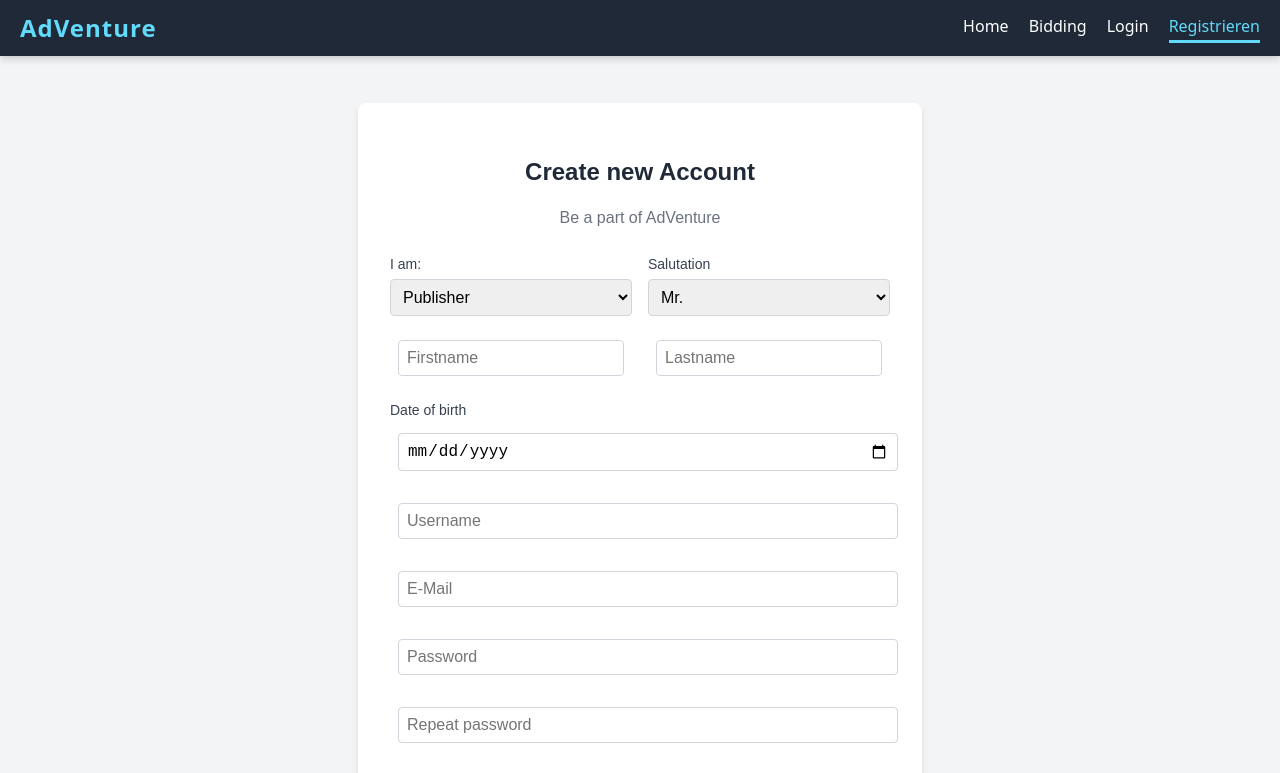
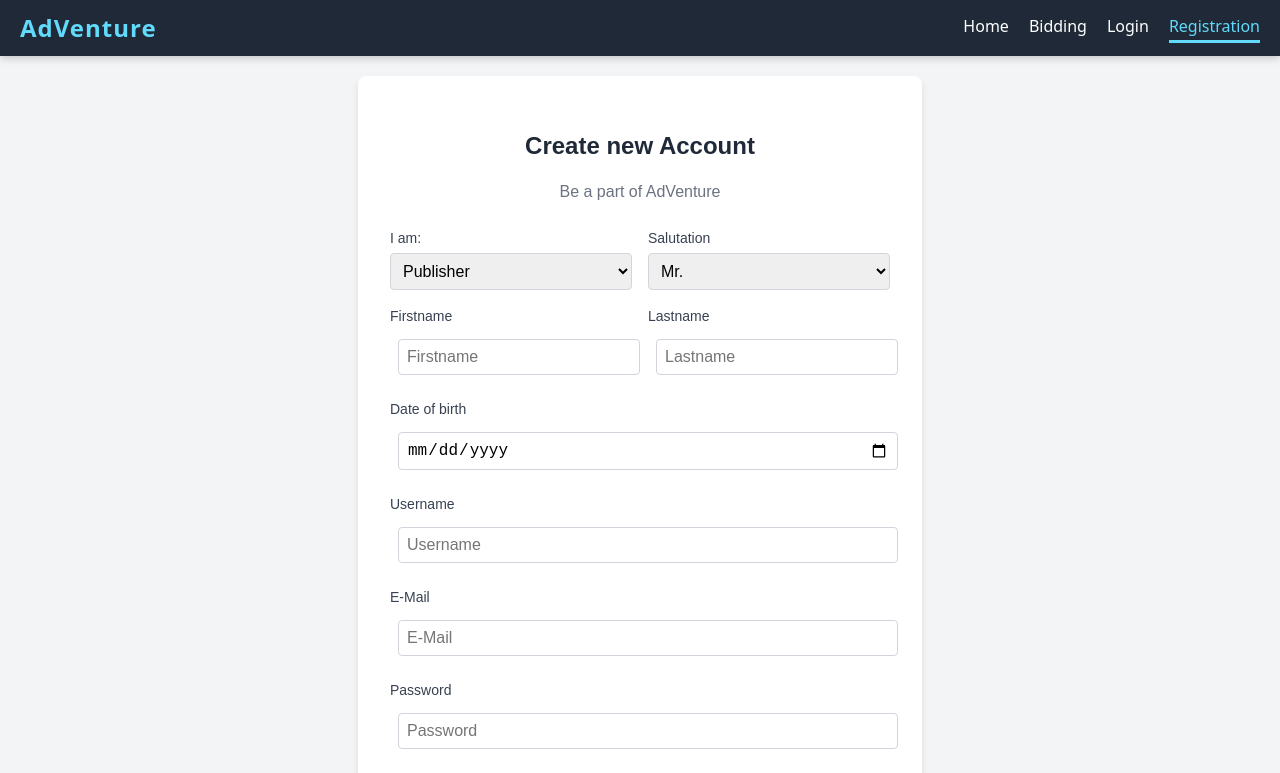
Before and after one commit to wi23b064ik/AdVenture_SEP, a React (Vite) app: page /register in a window 1280 px wide. Shown: the top 773 px of the page. Built offline with nearby package versions, Linux system fonts and the light colour scheme.

Commit message:
Sprachfehler

```diff
--- a/src/pages/NavBar.tsx
+++ b/src/pages/NavBar.tsx
@@ -67,7 +67,7 @@ export default function Navbar() {
               Login
             </NavLink>
             <NavLink to="/register" className={({ isActive }) => (isActive ? "active" : "")}>
-              Registrieren
+              Registration
             </NavLink>
           </>
         )}
--- a/src/pages/register.tsx
+++ b/src/pages/register.tsx
@@ -10,7 +10,7 @@ export default function Register() {
     firstname: '',
     lastname: '',
     date_of_birth: '',
-    role: 'Publisher', // Standardwert
+    role: 'Publisher',
     username: '',
     email: '',
     password: '',
@@ -20,7 +20,7 @@ export default function Register() {
   const [loading, setLoading] = useState(false);
   const [error, setError] = useState('');
 
-  // Handler für Änderungen in den Inputs
+  // Handler für Änderungen
   const handleChange = (e: React.ChangeEvent<HTMLInputElement | HTMLSelectElement>) => {
     setFormData({ ...formData, [e.target.name]: e.target.value });
   };
@@ -30,7 +30,6 @@ export default function Register() {
     setLoading(true);
     setError('');
 
-    // Passwort-Bestätigung prüfen
     if (formData.password !== formData.confirmPassword) {
       setError('The passwords do not match.');
       setLoading(false);
@@ -79,7 +78,7 @@ export default function Register() {
 
         <form onSubmit={handleRegister} style={styles.form}>
 
-          {/* Rolle und Anrede */}
+          {/* Zeile 1: Rolle und Anrede */}
           <div style={styles.row}>
             <div style={styles.inputGroup}>
               <label style={styles.label}>I am:</label>
@@ -98,24 +97,47 @@ export default function Register() {
             </div>
           </div>
 
-          {/* Name */}
+          {/* Zeile 2: Vorname und Nachname (Korrigiert) */}
           <div style={styles.row}>
+            <div style={styles.inputGroup}>
+              <label style={styles.label}>Firstname</label>
               <input name="firstname" placeholder="Firstname" required onChange={handleChange} style={styles.input} />
+            </div>
+            <div style={styles.inputGroup}>
+              <label style={styles.label}>Lastname</label>
               <input name="lastname" placeholder="Lastname" required onChange={handleChange} style={styles.input} />
             </div>
+          </div>
 
-          {/* Geburtsdatum */}
+          {/* Zeile 3: Geburtsdatum */}
           <div style={styles.inputGroup}>
             <label style={styles.label}>Date of birth</label>
             <input type="date" name="date_of_birth" required onChange={handleChange} style={styles.input} />
           </div>
 
-          {/* Login Daten */}
+          {/* Zeile 4: Username (Label hinzugefügt) */}
+          <div style={styles.inputGroup}>
+            <label style={styles.label}>Username</label>
             <input name="username" placeholder="Username" required onChange={handleChange} style={styles.input} />
+          </div>
+
+          {/* Zeile 5: E-Mail (Label hinzugefügt) */}
+          <div style={styles.inputGroup}>
+            <label style={styles.label}>E-Mail</label>
             <input type="email" name="email" placeholder="E-Mail" required onChange={handleChange} style={styles.input} />
+          </div>
 
+          {/* Zeile 6: Passwort (Label hinzugefügt) */}
+          <div style={styles.inputGroup}>
+            <label style={styles.label}>Password</label>
             <input type="password" name="password" placeholder="Password" required onChange={handleChange} style={styles.input} />
+          </div>
+
+          {/* Zeile 7: Passwort wiederholen (Label hinzugefügt) */}
+          <div style={styles.inputGroup}>
+            <label style={styles.label}>Repeat password</label>
             <input type="password" name="confirmPassword" placeholder="Repeat password" required onChange={handleChange} style={styles.input} />
+          </div>
 
           <button type="submit" disabled={loading} style={styles.button}>
             {loading ? 'Registration...' : 'Free Registration'}
@@ -132,10 +154,15 @@ const styles: { [key: string]: React.CSSProperties } = {
   title: { fontSize: '1.5rem', fontWeight: 'bold', textAlign: 'center', marginBottom: '0.5rem', color: '#1f2937' },
   subtitle: { textAlign: 'center', color: '#6b7280', marginBottom: '1.5rem' },
   form: { display: 'flex', flexDirection: 'column', gap: '1rem' },
-  row: { display: 'flex', gap: '1rem' }, // Für nebeneinanderliegende Felder
+
+  // WICHTIG: Row sorgt dafür, dass Dinge nebeneinander stehen
+  row: { display: 'flex', gap: '1rem' },
+
+  // WICHTIG: InputGroup sorgt dafür, dass Label ÜBER dem Input steht
   inputGroup: { display: 'flex', flexDirection: 'column', flex: 1 },
+
   label: { fontSize: '0.875rem', fontWeight: '500', marginBottom: '0.25rem', color: '#374151' },
   input: { padding: '0.5rem', border: '1px solid #d1d5db', borderRadius: '4px', fontSize: '1rem', width: '100%', boxSizing: 'border-box' },
-  button: { backgroundColor: '#10b981', color: 'white', padding: '0.75rem', border: 'none', borderRadius: '4px', fontSize: '1rem', fontWeight: 'bold', cursor: 'pointer', marginTop: '0.5rem' }, // Grün für Registration
+  button: { backgroundColor: '#10b981', color: 'white', padding: '0.75rem', border: 'none', borderRadius: '4px', fontSize: '1rem', fontWeight: 'bold', cursor: 'pointer', marginTop: '0.5rem' },
   errorBox: { backgroundColor: '#fee2e2', color: '#991b1b', padding: '0.75rem', borderRadius: '4px', fontSize: '0.875rem', marginBottom: '1rem', textAlign: 'center', border: '1px solid #fca5a5' },
 };
```
Lines whose indentation alone changed are shown as unchanged.
